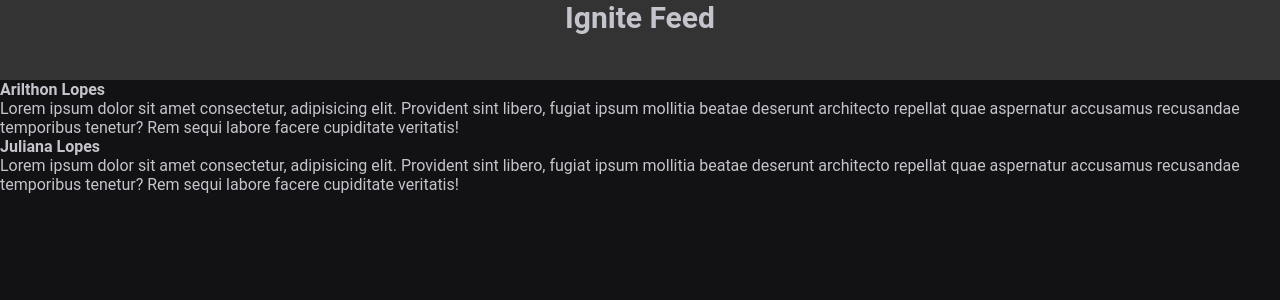
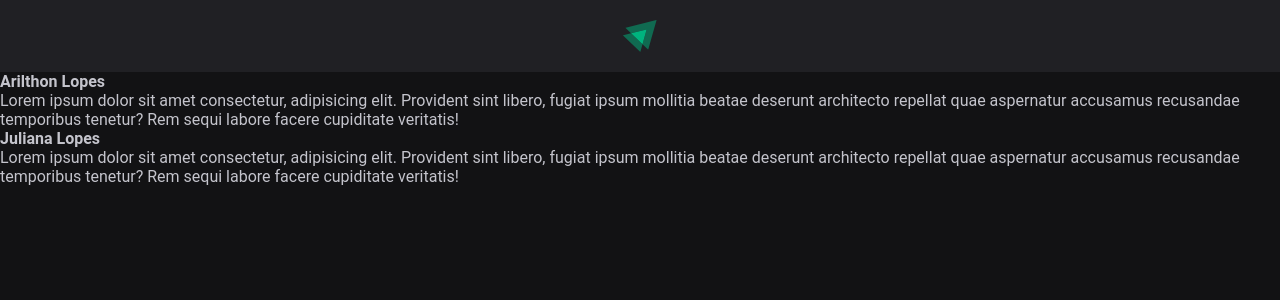
Before and after one commit to arilthon/ignite-feed, a React app: page / in a window 1280 px wide. Shown: the top 300 px of the page. Built offline with nearby package versions, Linux system fonts and the light colour scheme; the HTML template or start-up script is replaced by a standard one.

Commit message:
Componente -  Header

```diff
--- a/src/components/Header.jsx
+++ b/src/components/Header.jsx
@@ -1,8 +1,12 @@
 import styles from "./Header.module.css"
+
+import igniteLogo from "../assets/ignite-logo.svg"
+
+console.log(igniteLogo)
 export function Header() {
     return (
       <header className={styles.header} >
-        <strong>Ignite Feed</strong>
+        <img src={igniteLogo} alt="Logotipo do ignite"/>
       </header>
     );
 }
--- a/src/components/Header.module.css
+++ b/src/components/Header.module.css
@@ -1,6 +1,10 @@
 .header {
-    background: #333;
-    height: 80px;
-    font-size: 30px;
-    text-align: center;
+    background: var(--gray-800);
+    display: flex;
+    justify-content: center;
+    padding: 1.25rem;
 }
+
+.header img {
+    height: 2rem;
+}
```
Also changed, not shown: src/assets/ignite-logo.svg (added), 1 other file (tests, documents, lock files or other folders).
